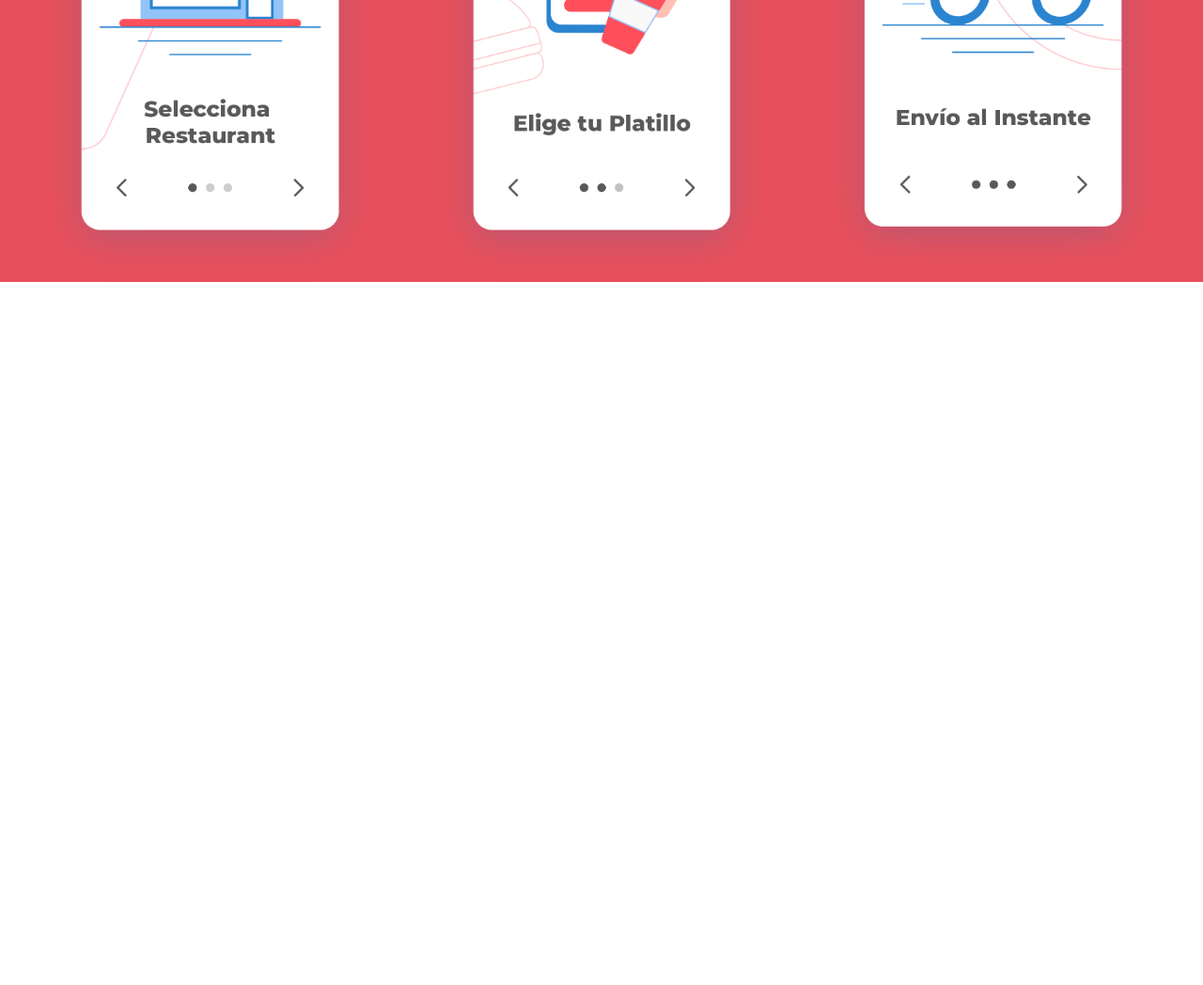
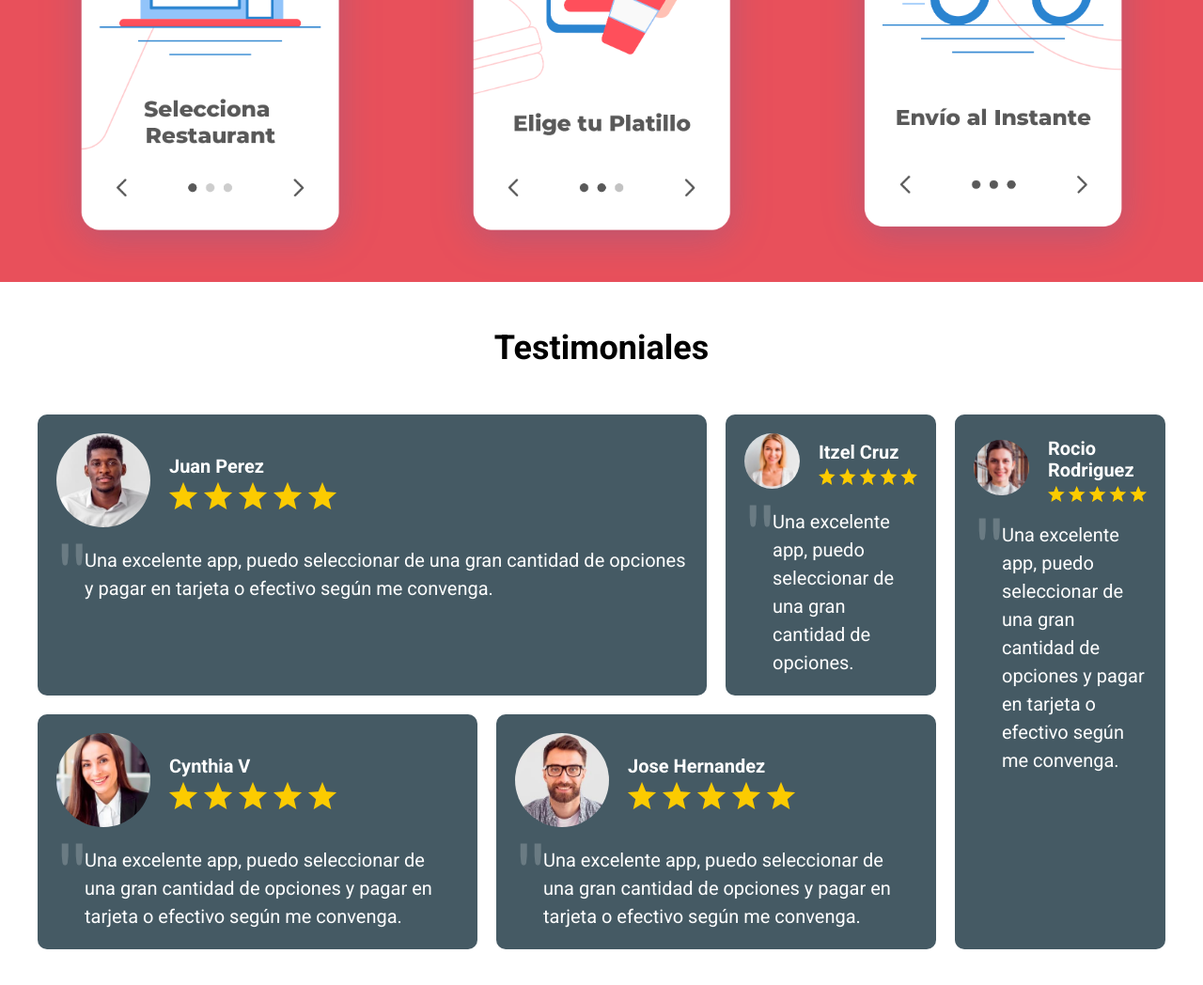
Before and after one commit to Geinersb/DeliveryAppPage, a website: page index.html in a window 1280 px wide. Shown: the part 1462-2510 px from the top of the page at 94% size. Before the commit the page ends 1762 px from the top, so only its background shows below. Drawn offline with Linux system fonts and the light colour scheme.

Commit message:
se finaliza la seccion de testimoniales

```diff
--- a/index.html
+++ b/index.html
@@ -66,7 +66,8 @@
         <img src="build/img/wave.svg" alt="imagen wave" class="pasos__wave">
 
         <div class="pasos__contenido">
-            <h2 class="pasos__heading">¿Cómo funciona? <span class="pasos__heading--descripcion">Tan fácil como 1,2 y 3</span></h2>
+            <h2 class="pasos__heading">¿Cómo funciona? <span class="pasos__heading--descripcion">Tan fácil como 1,2 y
+                    3</span></h2>
 
             <div class="pasos__grid contenedor">
                 <div class="pasos__paso">
@@ -83,6 +84,107 @@
     </section>
 
 
+    <!-- SECCION TESTIMONIALES -->
+
+    <section class="contenedor testimoniales">
+        <h2 class="testimoniales__heading">Testimoniales</h2>
+
+        <div class="testimoniales__grid">
+            <div class="testimonial">
+                <header class="testimonial__header">
+                    <div class="testimonial__imagen">
+                        <img src="build/img/testimonial1.jpg" alt="testimonial">
+                    </div>
+
+                    <div class="testimonial__informacion">
+                        <p class="testimonial__autor">Juan Perez</p>
+                        <img class="testimonial__calificacion" src="build/img/estrellas.png" alt="estrellas">
+                    </div>
+                </header>
+
+                <blockquote class="testimonial__texto">
+                    Una excelente app, puedo seleccionar de una gran cantidad de opciones y pagar en tarjeta o
+                    efectivo según me convenga.
+                </blockquote>
+            </div> <!--testimonial-->
+
+
+            <div class="testimonial">
+                <header class="testimonial__header">
+                    <div class="testimonial__imagen">
+                        <img src="build/img/testimonial5.jpg" alt="testimonial">
+                    </div>
+
+                    <div class="testimonial__informacion">
+                        <p class="testimonial__autor">Itzel Cruz</p>
+                        <img class="testimonial__calificacion" src="build/img/estrellas.png" alt="estrellas">
+                    </div>
+                </header>
+
+                <blockquote class="testimonial__texto">
+                    Una excelente app, puedo seleccionar de una gran cantidad de opciones.
+                </blockquote>
+            </div> <!--testimonial-->
+
+
+                 <div class="testimonial">
+                <header class="testimonial__header">
+                    <div class="testimonial__imagen">
+                        <img src="build/img/testimonial4.jpg" alt="testimonial">
+                    </div>
+
+                    <div class="testimonial__informacion">
+                        <p class="testimonial__autor">Rocio Rodriguez</p>
+                        <img class="testimonial__calificacion" src="build/img/estrellas.png" alt="estrellas">
+                    </div>
+                </header>
+
+                <blockquote class="testimonial__texto">
+                    Una excelente app, puedo seleccionar de una gran cantidad de opciones y pagar en tarjeta o
+                    efectivo según me convenga.
+                </blockquote>
+            </div> <!--testimonial-->
+
+
+            <div class="testimonial">
+                <header class="testimonial__header">
+                    <div class="testimonial__imagen">
+                        <img src="build/img/testimonial2.jpg" alt="testimonial">
+                    </div>
+
+                    <div class="testimonial__informacion">
+                        <p class="testimonial__autor">Cynthia V</p>
+                        <img class="testimonial__calificacion" src="build/img/estrellas.png" alt="estrellas">
+                    </div>
+                </header>
+
+                <blockquote class="testimonial__texto">
+                    Una excelente app, puedo seleccionar de una gran cantidad de opciones y pagar en tarjeta o
+                    efectivo según me convenga.
+                </blockquote>
+            </div> <!--testimonial-->
+
+            <div class="testimonial">
+                <header class="testimonial__header">
+                    <div class="testimonial__imagen">
+                        <img src="build/img/testimonial3.jpg" alt="testimonial">
+                    </div>
+
+                    <div class="testimonial__informacion">
+                        <p class="testimonial__autor">Jose Hernandez</p>
+                        <img class="testimonial__calificacion" src="build/img/estrellas.png" alt="estrellas">
+                    </div>
+                </header>
+
+                <blockquote class="testimonial__texto">
+                    Una excelente app, puedo seleccionar de una gran cantidad de opciones y pagar en tarjeta o
+                    efectivo según me convenga.
+                </blockquote>
+            </div> <!--testimonial-->
+
+        </div>
+    </section>
+
 </body>
 
 </html>
--- a/src/scss/app.scss
+++ b/src/scss/app.scss
@@ -2,3 +2,4 @@
 @use 'header';
 @use 'formulario';
 @use 'pasos';
+@use 'testimoniales';
--- /dev/null
+++ b/src/scss/testimoniales/_index.scss
@@ -0,0 +1,2 @@
+@forward 'testimoniales';
+@forward 'testimonial';
--- /dev/null
+++ b/src/scss/testimoniales/_testimonial.scss
@@ -0,0 +1,83 @@
+@use 'base/variables' as v;
+@use 'base/mixins' as m;
+
+
+.testimonial {
+    background-color: v.$secundario;
+    padding: 2rem;
+    margin-bottom: 2rem;
+    border-radius: 1rem;
+    color: v.$blanco;
+
+    &:last-of-type {
+        margin-bottom: 0;
+    }
+
+    @include m.tablet {
+        margin-bottom: 0;
+        &:nth-child(1){
+            grid-column: 1 / 4 ;
+        }
+
+        &:nth-child(3){
+            grid-column: 5 / 6;
+            grid-row: 1 / 3 ;
+        }
+
+        &:nth-child(4){
+            grid-column: 1 / 3;
+
+        }
+
+        &:nth-child(5){
+            grid-column: 3 / 5;
+
+        }
+    }
+
+
+    &__header {
+        display: flex;
+        gap: 2rem;
+        align-items: center;
+    }
+
+    &__informacion {
+        padding-left: 2rem;
+
+        @include m.tablet {
+            padding-left: 0;
+        }
+
+    }
+
+    &__imagen {
+        flex-basis: 10rem;
+        border-radius: 50%;
+        overflow: hidden;
+    }
+
+    &__autor {
+        color: v.$blanco;
+        font-weight: bold;
+        margin: .5rem 0;
+    }
+
+    &__texto {
+        font-size: 2rem;
+        line-height: 1.5;
+        margin: 2rem 0 0 0;
+        padding-left: 3rem;
+        position: relative;
+
+        &::before {
+            content: ' " ';
+            font-size: 9rem;
+            position: absolute;
+            left: 0;
+            top: -4rem;
+            opacity: .2;
+            font-family: 'Trebuchet MS', 'Lucida Sans Unicode', 'Lucida Grande', 'Lucida Sans', Arial, sans-serif;
+        }
+    }
+}
--- /dev/null
+++ b/src/scss/testimoniales/_testimoniales.scss
@@ -0,0 +1,18 @@
+@use 'base/variables' as v;
+@use 'base/mixins' as m;
+
+
+.testimoniales{
+padding: v.$separacion 0;
+
+
+&__heading{
+    text-align: center;
+}
+
+&__grid{
+    @include m.tablet {
+        @include m.grid(5, 2rem )
+    };
+}
+}
```
Also changed, not shown: build/css/app.css, 1 other file.
